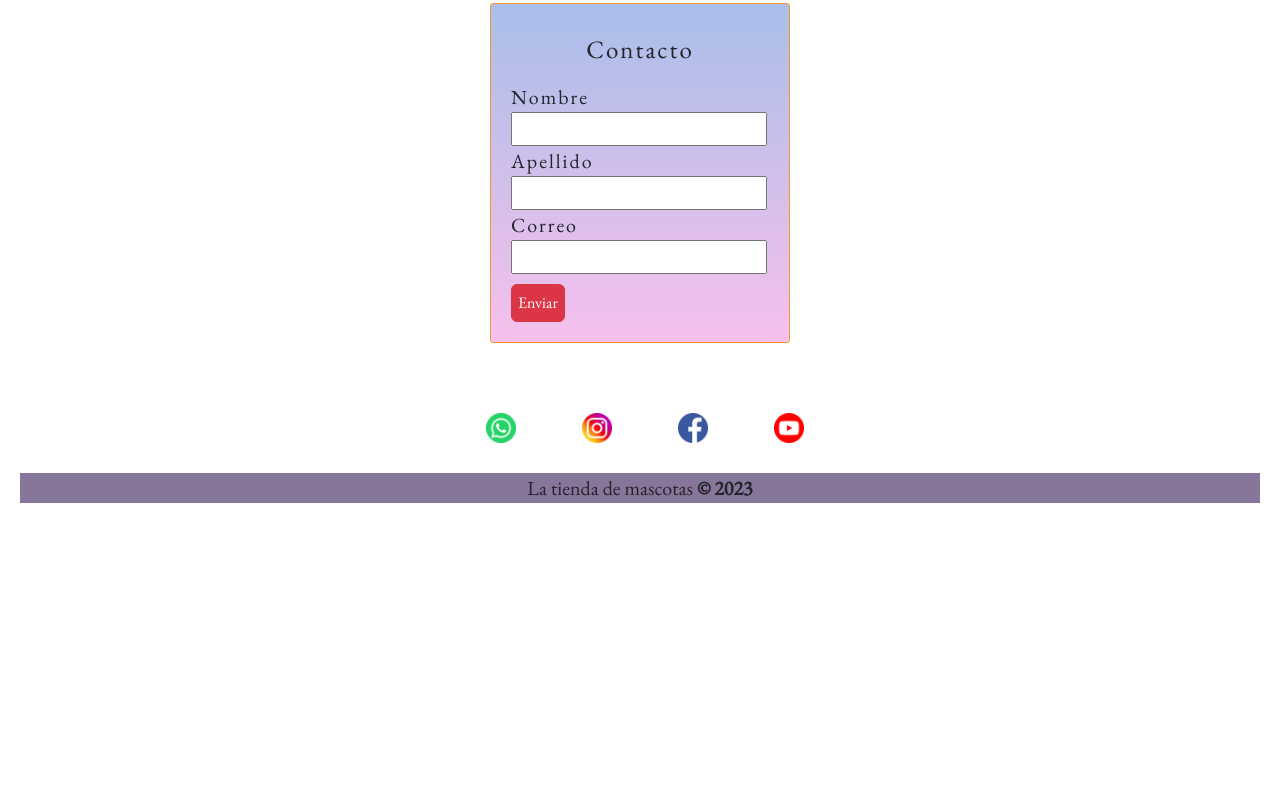
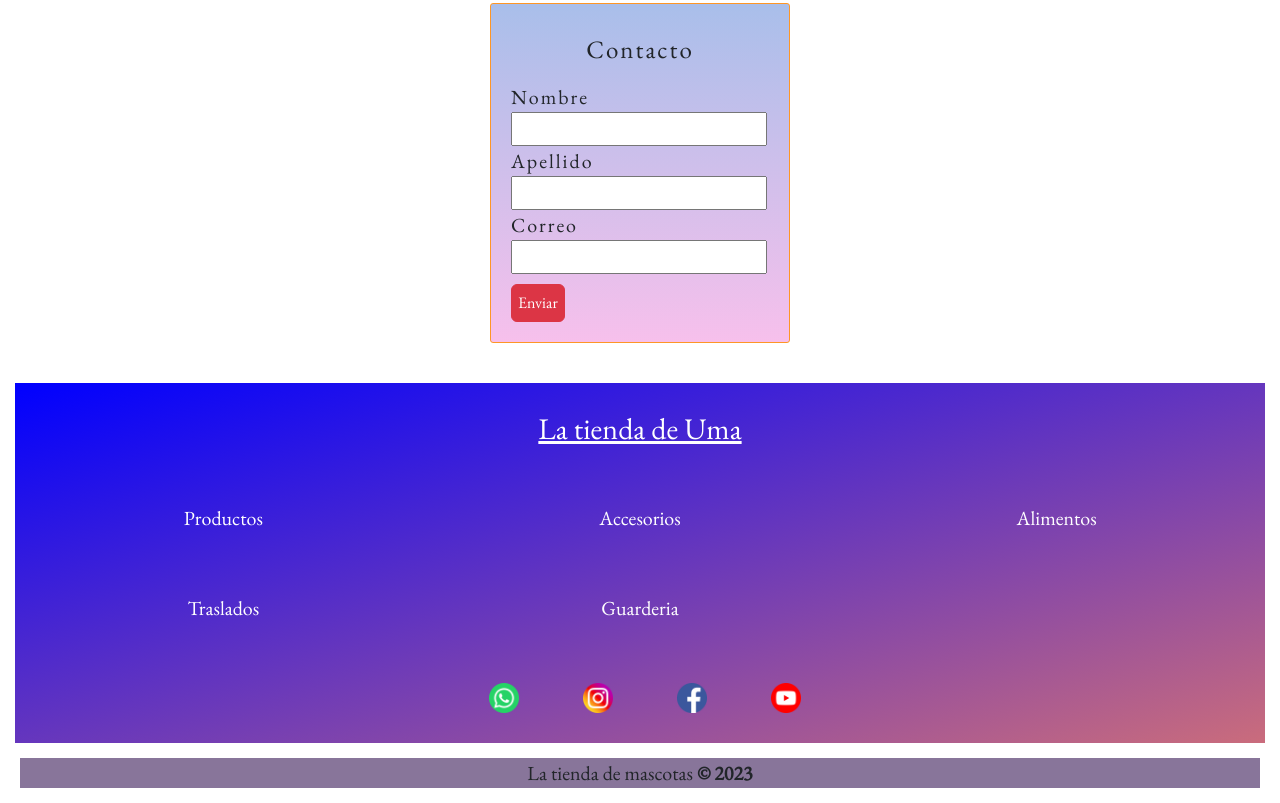
Before and after one commit to Dieg0c4no/PFCano.github.io, a plain HTML site: page pages/contacto.html in a window 1280 px wide. Shown: the part 351-1154 px from the top of the page. Before the commit the page ends 874 px from the top, so only its background shows below. Drawn offline with nearby package versions, Linux system fonts and the light colour scheme.

Commit message:
siteMap y redame

```diff
--- a/pages/contacto.html
+++ b/pages/contacto.html
@@ -88,6 +88,23 @@
             <button type="button" class="btn btn-danger">Enviar</button>
         </form>
     </div>
+    <div class="siteMap">
+        <div class="siteTitle"><u>La tienda de Uma</u></div>
+        <div class="producto">
+            <a href="../pages/productos.html">Productos</a>
+            </div>
+        <div class="producto">
+           <a href="../pages/accesorios.html">Accesorios</a>
+        </div>
+        <div class="producto">
+           <a href="../pages/productos.html">Alimentos</a>
+        </div>
+        <div class="producto">
+           <a href="../pages/servicios.html">Traslados</a>
+        </div>
+        <div class="producto">
+         <a href="../pages/productos.html">  Guarderia</a>
+        </div>
         <div class="emojis d-flex">
             <div class="emojis__tam">
                 <a href="https://www.whatsapp.com">
@@ -110,6 +127,7 @@
                 </a>
             </div>
         </div>
+    </div>
 
     <footer>
         <p>
--- a/sass/_footer.scss
+++ b/sass/_footer.scss
@@ -2,6 +2,6 @@ footer {
     background-color: rgb(136, 117, 154);
     font-size: 20px;
     height: 30px;
-    margin: 20px 20px;
+    margin: 15px 20px;
     text-align: center;
 }
--- a/sass/_index.scss
+++ b/sass/_index.scss
@@ -51,4 +51,42 @@
     height: 50px;
 }
 
+.siteMap {
+    display: grid;
+    grid-template-columns: 1fr 1fr 1fr;
+    grid-template-rows: 90px 90px 90px 90px;
+    background: linear-gradient(to bottom right, blue, rgb(202, 108, 124));
+    color: white;
+    margin: 15px;
+
+    .siteTitle {
+        grid-column: 1/4;
+        grid-row: 1/2;
+        justify-self: center;
+        align-self: center;
+        font-size: 30px;
+
+    }
+
+    .producto {
+        display: flex;
+        justify-content: center;
+        align-items: center;
+        font-size: 20px;
+
+        a {
+            color: white;
+            text-decoration: none;
+        }
+
+        a:hover {
+            background: #dace2e;
+        }
+    }
+    .emojis{
+        grid-column: -4/-1;
+        grid-row: 4/5;
+    }
+}
+
 /*fin index*/
```
Also changed, not shown: index.html (+20 -1 lines), pages/accesorios.html (+18 -0 lines), pages/productos.html (+18 -0 lines), pages/servicios.html (+18 -0 lines), sitemap.xml (added, +37 -0 lines), sass/main.css, 2 other files. Lines whose indentation alone changed are shown as unchanged.
